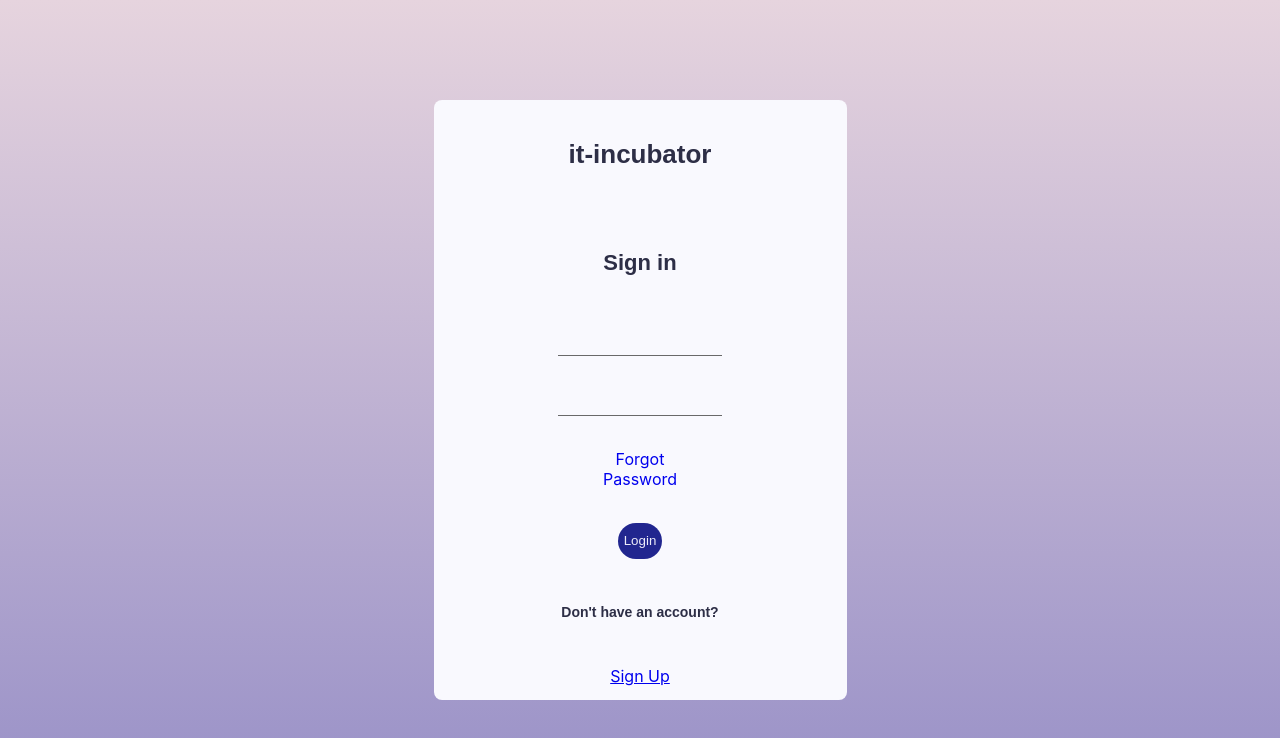
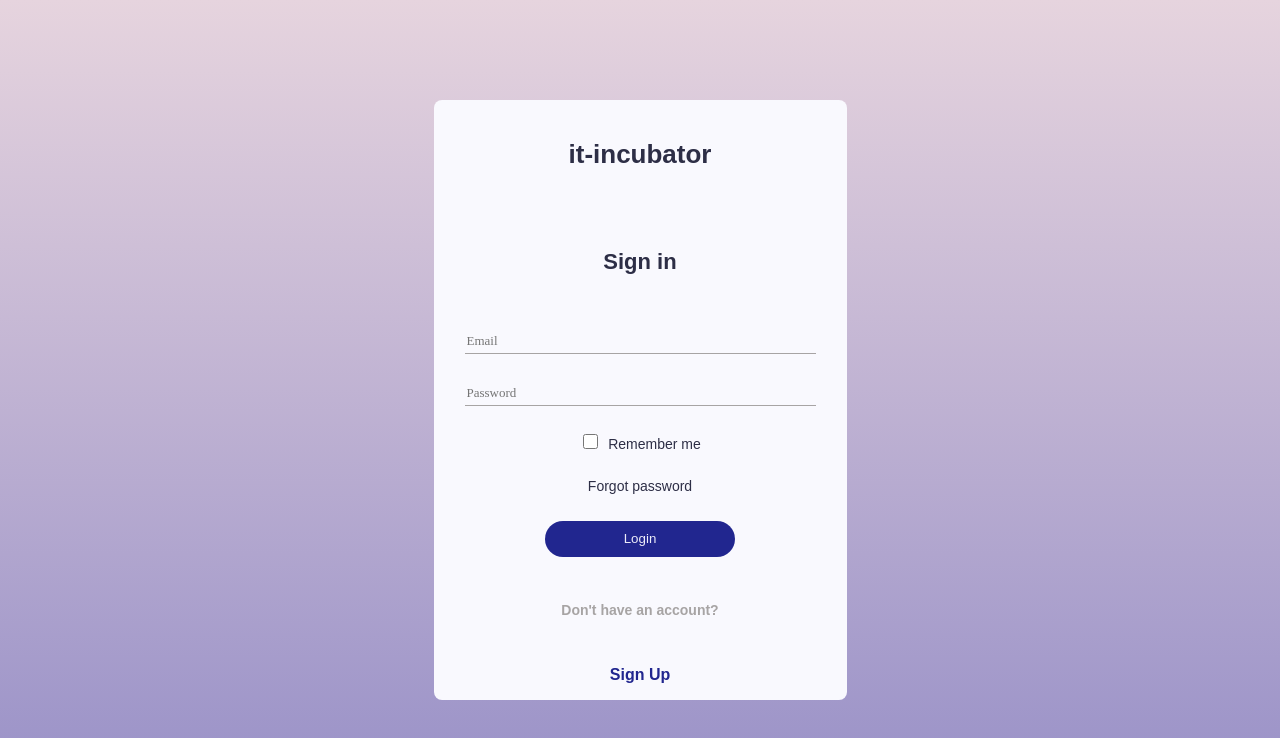
Before and after one commit to e1ing/learning-cards, a React (Create React App) app: page /login in a window 1280 px wide. Shown: the top 738 px of the page. Built offline with nearby package versions, Linux system fonts and the light colour scheme.

Commit message:
Login form made up

```diff
--- a/src/ui/Login/Login.module.scss
+++ b/src/ui/Login/Login.module.scss
@@ -1,5 +1,6 @@
 @import '../common/styles/mixins';
 @import '../common/styles/variables';
+@import '../common/CustomButton/CustomButton.module';
 
 .loginArea {
   width: 413px;
@@ -20,15 +21,41 @@
 
   .loginForm {
     @include flex(column, space-between, center, nowrap);
-    width: 33px;
+    width: 347px;
     height: 230px;
 
+    .checkboxStyle {
+      width: 15px;
+      height: 15px;
+      margin-right: 10px;
+
+      &:checked {
+        width: 15px;
+        height: 15px;
+        margin-right: 10px;
+        appearance: none;
+        background: $btnColor;
+        border-radius: 2px;
+      }
+    }
+
     .loginButton {
-      width: 266px;
+      @extend .button;
+      width: 266px; //don't work, should be asked on support
+    }
+
+    .forgotPassLink {
+      @include text($commonFont, 14px, 200, 17px, $textColor);
+      flex: none;
+      left: 51px; //how transport to the right?
     }
   }
 
   .title {
-    @include text($headingFont, 14px, 600, 24px, $textColor);
+    @include text($commonFont, 14px, 600, 24px, $secondTextColor);
+  }
+
+  .signUpLink {
+    @include text($commonFont, 16px, 600, 24px, $btnColor);
   }
 }
--- a/src/ui/Login/Login.tsx
+++ b/src/ui/Login/Login.tsx
@@ -45,18 +45,27 @@ export const Login = () => {
             <h2 className={styles.h2Style}>it-incubator</h2>
             <h3 className={styles.h3Style}>Sign in</h3>
             <form className={styles.loginForm}>
-                <CustomInput/>
-                <CustomInput/>
-                <NavLink to={PATH.PASSWORD_RECOVERY} style={{textDecoration: "none"}}>Forgot Password</NavLink>
-                <CustomButton name={"Login"} type={"submit"} className={`${styleButton.customButton} ${styles.loginButton}`}>
-                Login
+                <CustomInput type={"email"} placeholder={"Email"}
+                             {...formik.getFieldProps('email')}/>
+                <CustomInput type={"password"} placeholder={"Password"}
+                             {...formik.getFieldProps('password')}
+                />
+                <div>
+                    <input className={styles.checkboxStyle} type={"checkbox"} name={"rememberMe"} />
+                    <label className={styles.forgotPassLink} htmlFor="rememberMe">Remember me</label>
+                </div>
+                <NavLink className={styles.forgotPassLink} to={PATH.PASSWORD_RECOVERY} style={{textDecoration: "none"}}>Forgot
+                    password</NavLink>
+                <CustomButton name={"Login"} type={"submit"} className={styles.loginButton}>
+                    Login
                 </CustomButton>
             </form>
 
             <p className={styles.title}>
                 Don't have an account?
             </p>
-            <NavLink to={PATH.REGISTRATION}>Sign Up</NavLink>
+            <NavLink className={styles.signUpLink} to={PATH.REGISTRATION} style={{textDecoration: "none"}}>Sign
+                Up</NavLink>
         </div>
 
     )
--- a/src/ui/common/CustomButton/CustomButton.module.scss
+++ b/src/ui/common/CustomButton/CustomButton.module.scss
@@ -1,6 +1,7 @@
 @import '../styles/variables.scss';
 
-button {
+.button {
+  min-width: 190px;
   background-color: $btnColor;
   height: 36px;
   color: $textBtnColor;
--- a/src/ui/common/CustomInput/CustomInput.module.scss
+++ b/src/ui/common/CustomInput/CustomInput.module.scss
@@ -2,7 +2,7 @@
 
 .customInput {
   height: 24px;
-  width: 160px;
+  width: 347px;
   left: 0px;
   top: 46.42px;
   border: 0px;
@@ -18,4 +18,5 @@
   &::placeholder {
     font-size: 13px;
   }
+
 }
--- a/src/ui/common/styles/variables.scss
+++ b/src/ui/common/styles/variables.scss
@@ -9,7 +9,7 @@
 
 
 $textColor: #2D2E46;
-$secondTextColor: #696969;
+$secondTextColor: #a7a4a4;
 $boardBackground: #F9F9FE;
 $headingFont: 'Poppins', sans-serif;
 $commonFont: 'SF UI Display', sans-serif;
```
